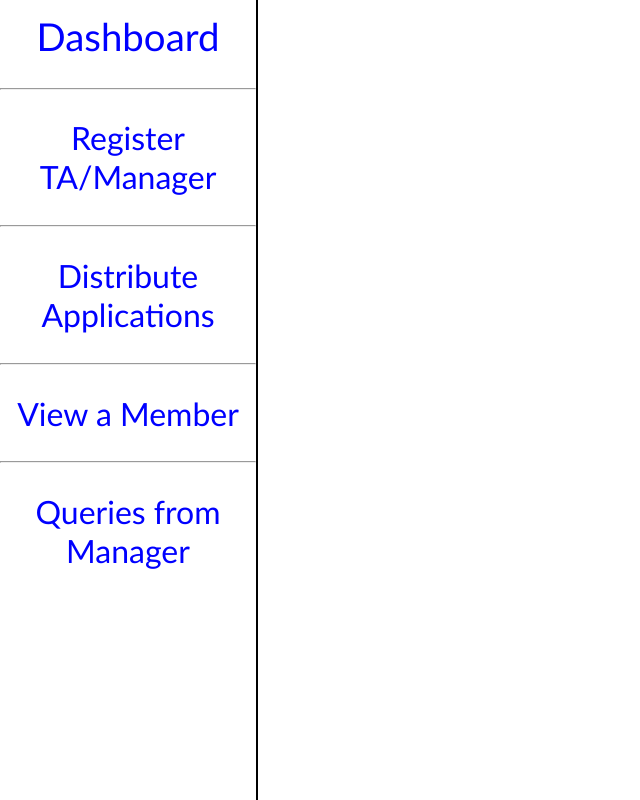
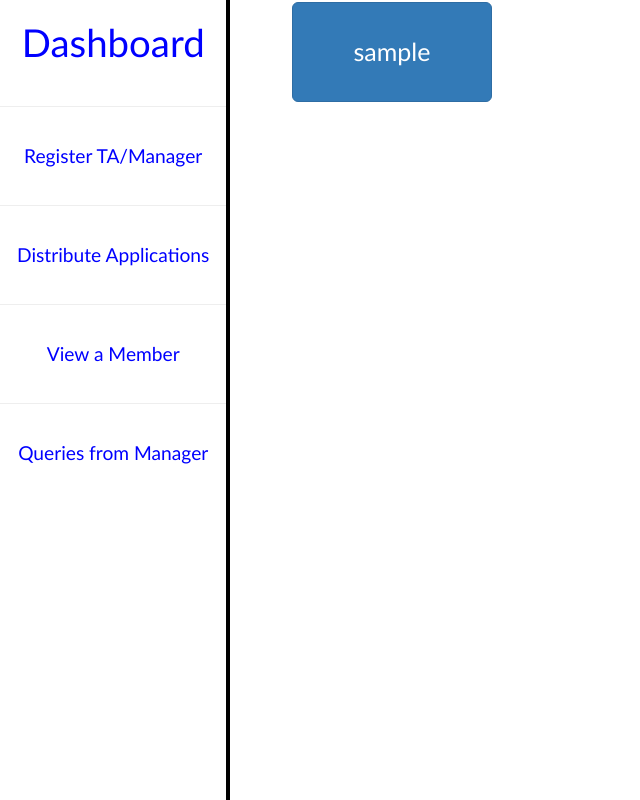
Before and after one commit to sumitj824/CS253, a PHP site: page /changeview.php in a window 1280 px wide. Shown: the whole page, without its empty margins (0-640 px from the left). Run offline with PHP 8.4, Linux system fonts and the light colour scheme; tables that the repository leaves empty or names only in its code hold one stand-in row (values such as "Sample post"); some libraries are stand-ins or nearby versions.

Commit message:
Add files via upload

```diff
--- a/changeview.php
+++ b/changeview.php
@@ -1,28 +1,242 @@
 <?php
-  $conn = mysqli_connect("localhost","root","");
-  $connresult = mysqli_select_db($conn,"logins");
-  if(!$connresult){
-  	// echo  '<div class="alert alert-danger">
-   //              <a href="changeview.php" class="close" data-dismiss="alert" aria-label="close">Close X</a>
-   //              <p><strong>Alert!</strong></p>
-   //              Sorry! There is some problem with the connection. Please try again!.
-   //          </div>';
-    die();
-  }
-?>
+ $servername = "localhost";
+ $conn = mysqli_connect($servername,"root","");
+ mysqli_select_db($conn,"CS253");
+ // if(isset($_POST['roleSelected'])){
+ // 	$id = $_GET['id'];
+ // 	$role = $_GET['role'];
+ // 	header('location:dashboardregister.php');
+ // 	if($role === "TA"){
+ // 		// session_start();
+ // 		// $_SESSION['id'] = $id;
+ // 		// header('location : TA.php');
+ // 		header('location:registerTA.php');
+ // 	}
+ // 	if($role === "Manager"){
+ // 		header('location:registerM.php');
+ // 	}
+ // }
+ ?>
 
 <!DOCTYPE html>
 <html>
 <head>
 	<title>Change View</title>
-	<link rel="stylesheet" type="text/css" href="css/changeview.css">
+	<link rel='stylesheet' href='https://netdna.bootstrapcdn.com/bootstrap/3.0.2/css/bootstrap.min.css'>
 </head>
+<style type="text/css">
+    /*#mainmenu {
+        position : absolute;
+        height : 800px;
+        width : 1250px;
+        background : blue;
+        left : 200px;
+        top : 20px;
+    }
+	#menu ul{
+        list-style : none;
+    }
+    #menu ul li{
+        display : block;
+        background : black;
+        width : 200px;
+        border : 2px solid white;
+        color : white;
+        height : 100px;
+        line-height : 100px;
+        text-align : center;
+        font-family : calibri;
+        float : left;
+        font-size : 20px;
+        margin : 0px;
+        padding : 0px;
+    }
+    #menu ul li:hover{
+        background : green;
+    }
+    #menu ul ul{
+        display : none;
+    }
+    #menu ul li:hover > ul{
+        display : block;
+    }*/
+	.box {
+	font-family : Calibri;
+	position : fixed;
+	width : 18vw;
+	height : 100vh;
+    background-color : white;
+    top : 0px;
+    left : 0px;
+	border-right : 4px solid black;
+}
+
+.heading{
+	background : ;
+	margin : auto;
+	padding : 1vw;
+	font-size : 3vw;
+	text-align : center;
+	color : blue;
+}
+
+
+.first {
+	background : white;
+	margin : auto;
+	padding : 1vw;font-size : 1.5vw;
+	text-align : center;
+	color : blue;
+}
+
+.second {
+	background : white;
+	margin : auto;
+	padding : 1vw;font-size : 1.5vw;
+	text-align : center;
+	margin : auto;
+}
+
+.third{
+	background : white;
+	padding : 1vw;
+	margin  : auto;font-size : 1.5vw;
+	text-align : center;
+}
+
+.fourth{
+	margin : auto;
+	background : white;
+	padding : 1vw;font-size : 1.5vw;
+	text-align : center;
+}
+
+#mainmenu {
+        position : absolute;
+        left : 250px;
+        top : 0px;
+}
+
+#menu ul{
+        list-style : none;
+        display : flex;
+        flex-direction : row;
+}
+
+#menu ul li{
+	display : block;
+        width : 200px;
+        border : 2px solid white;
+        color : white;
+        height : 100px;
+        line-height : 100px;
+        text-align : center;
+        font-family : calibri;
+        float : left;
+        font-size : 40px;
+        margin : 0px;
+        padding : 0px;
+        /*background : #333333;
+        background : green;
+        width : 200px;
+        height : 100px;
+        color : white;
+        text-align : center;
+        border : 2px solid white;
+        float : left;*/
+}
+#menu ul li:hover{
+        background : cyan;
+        color : white;
+        text-decoration : none;
+}
+
+#menu ul li a{
+	text-decoration : none;
+	font-color : white;
+}
+
+#menu ul li a:hover{
+	color : red;
+	text-decoration : none;
+}
+
+#menu ul ul{
+        display : none;
+}
+
+#menu ul ul li{
+	 width : 200px;
+	 height : 100px;
+	 margin : 0px;
+	 padding : 0px;
+}
+
+#menu ul li:hover > ul{
+        display : block;
+        margin : 0px;
+        padding : 0px;
+
+}
+
+#button1{
+	height : 100px;
+	width : 200px;
+	font-size : 25px;
+}
+
+.box a {
+	display : block;
+	color : blue;
+	padding : 0.2vw;
+	text-decoration: none;
+}
+
+.box a:hover{
+	color : red;
+	text-decoration : none;
+}
+
+@media screen and(max-width:1200px){
+    .box{
+    	font : 10px;
+    }
+}
+</style>
 <body>
+	<div id = "mainmenu">
+	<div id = "menu">
+		<?php
+			$query = "SELECT * FROM managers";
+			$result = mysqli_query($conn,$query);
+			echo "<ul>";
+			while($row = mysqli_fetch_array($result)){
+				 $query2 = "SELECT * FROM tas WHERE managerID = '".$row['id']."'";
+				 $changeview = "changeview.php";
+				 $a = "btn btn-lg btn-primary btn-block";
+				 $b = "button1";
+				 $id = $row['id'];
+				 $roles1 = "Manager";
+				 echo "<li><a href = 'page.php?id=$id&role=$roles1'><button id = '".$b."'class = '".$a."' name = 'roleSelected'>".$row['username']."</button></a>";
+				 $result2 = mysqli_query($conn,$query2);
+				 echo "<ul>";
+				 while($rows = mysqli_fetch_array($result2)){
+				 	$roles2 = "TA";
+				 	$id2 = $rows['id'];
+				 	echo "<li><a href = 'page.php?id=$id2&role=$roles2'><button id = '".$b."' class = '".$a."' name = 'roleSelected'>".$rows['username']."</button></a></li>";
+				 }
+				 echo "</ul>";
+				 echo "</li>";
+			}
+			echo "</ul>";
+		?>
+	</div>
+    </div>
 	<div class = "box">
-    	<div class = "heading">Dashboard</div>
+    	<div class = "heading"><a href = "dashboard.php">Dashboard</a></div>
     	<hr>
 		<div class = "first">
-			<a href="registration.php">Register TA/Manager</a>
+			<a href="dashboardregister.php">Register TA/Manager</a>
 		</div>
 		<hr>
 		<div class = "second">
```
